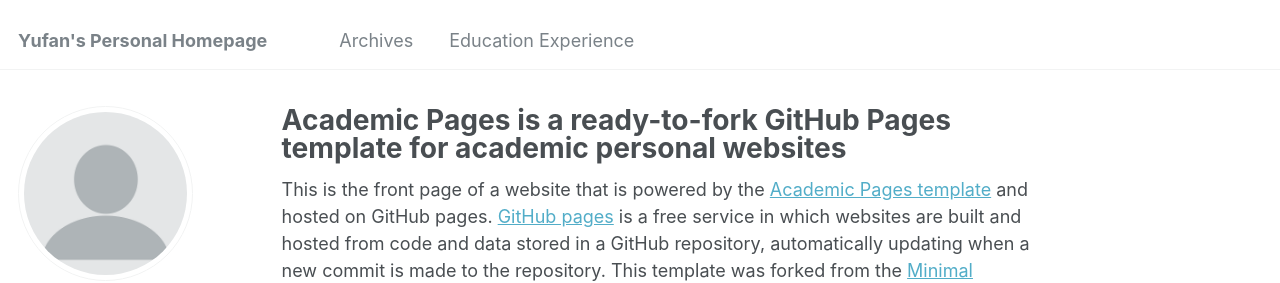
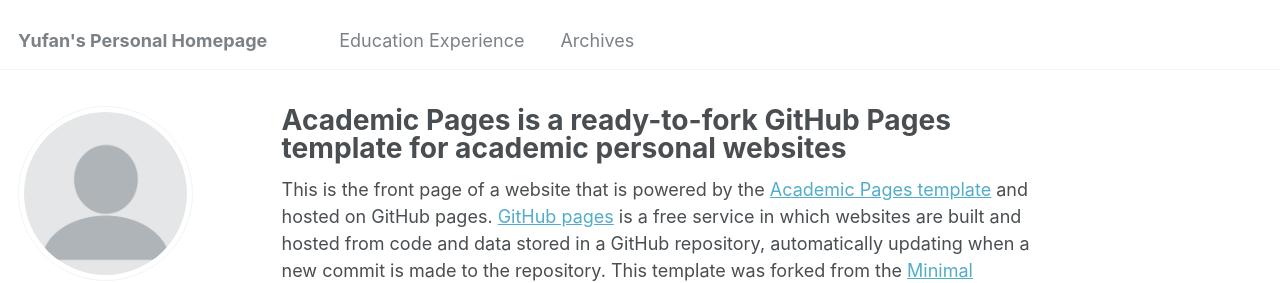
Before and after one commit to Yufan-Song/Yufan-Song, a Jekyll site: the page built from _pages/about.md, in a window 1280 px wide. Shown: the top 283 px of the page. Built offline with Jekyll 4.4.1, drawn with Linux system fonts in a browser that asks for light colours; part of the change alters nothing that is shown.

```diff
--- a/_data/navigation.yml
+++ b/_data/navigation.yml
@@ -5,8 +5,8 @@
 # prevent it from being included in the site.
 
 main:
+  - title: "Education Experience"
+    url: /education experience/
+
   - title: "Archives"
     url: /archives/
-
-  - title: "Education Experience"
-    url: /education experience/
```
